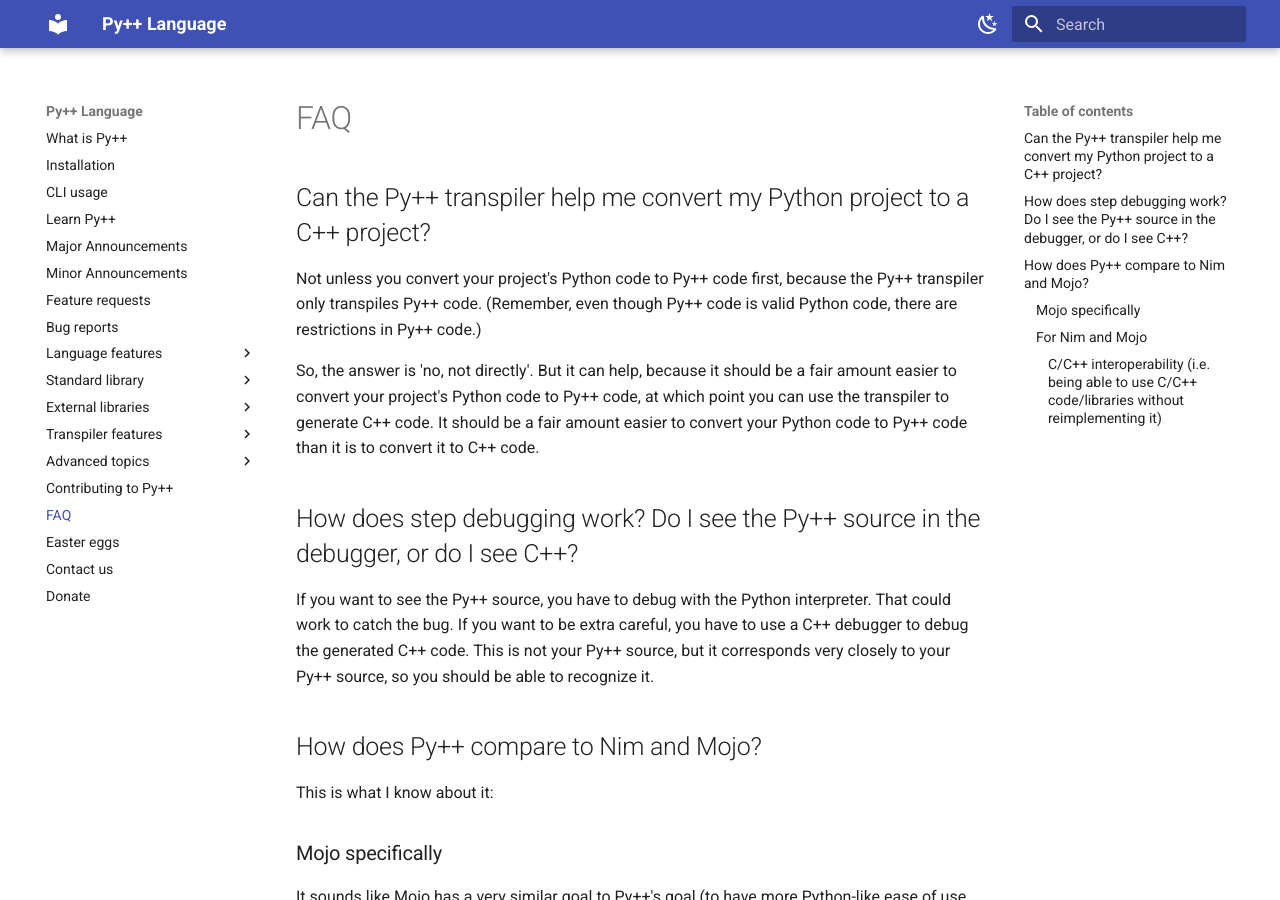
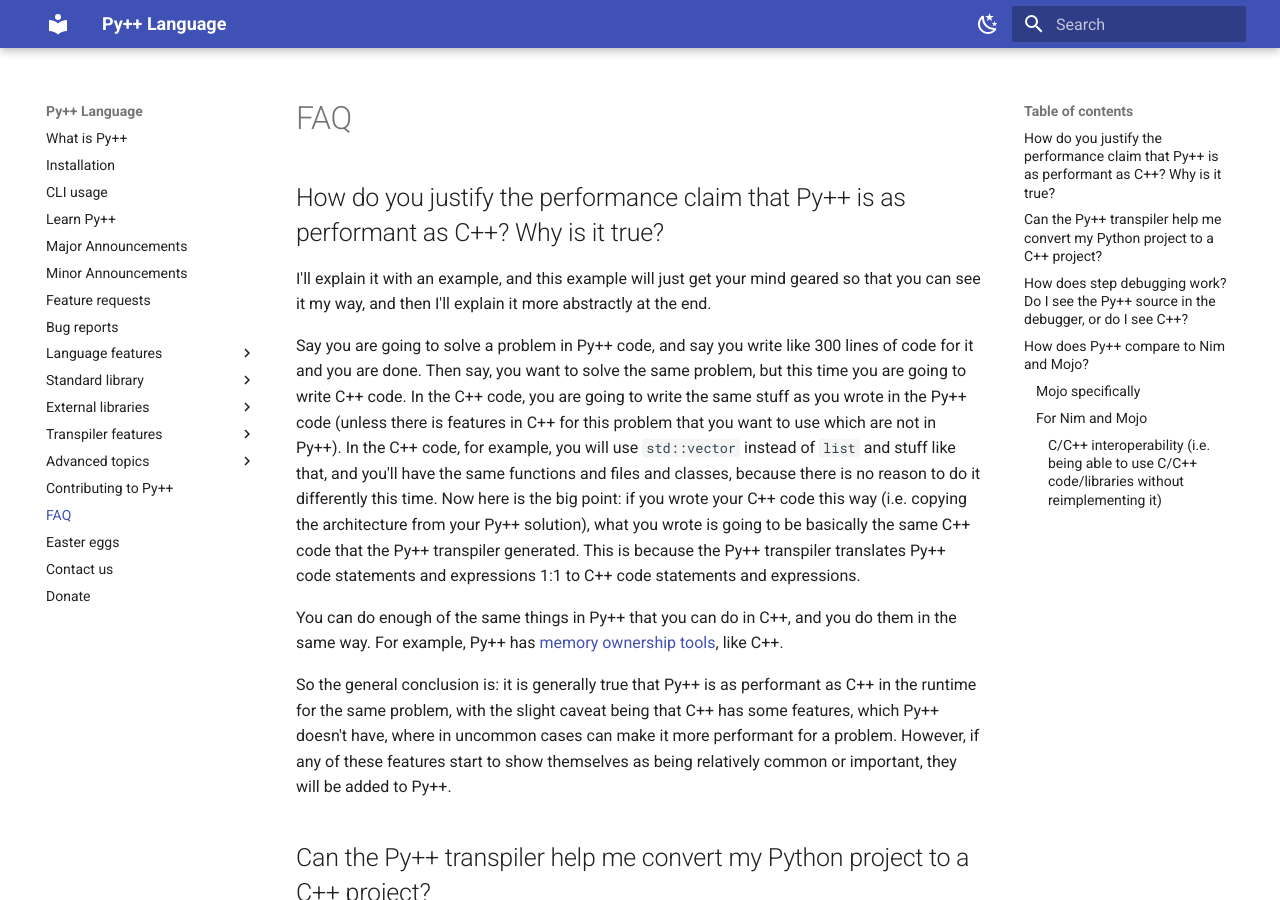
Before and after one commit to curtispuetz/pypp-docs, an MkDocs documentation site: the page built from docs/faq.md, in a window 1280 px wide and 900 px high. Built offline with MkDocs 1.6.1 and Material for MkDocs 9.7.7, drawn with Linux system fonts in a browser that asks for light colours.

Commit message:
add FAW about Py++ performance vs. C++

```diff
--- a/docs/faq.md
+++ b/docs/faq.md
@@ -1,4 +1,14 @@
 # FAQ
+
+## How do you justify the performance claim that Py++ is as performant as C++? Why is it true?
+
+I'll explain it with an example, and this example will just get your mind geared so that you can see it my way, and then I'll explain it more abstractly at the end.
+
+Say you are going to solve a problem in Py++ code, and say you write like 300 lines of code for it and you are done. Then say, you want to solve the same problem, but this time you are going to write C++ code. In the C++ code, you are going to write the same stuff as you wrote in the Py++ code (unless there is features in C++ for this problem that you want to use which are not in Py++). In the C++ code, for example, you will use `std::vector` instead of `list` and stuff like that, and you'll have the same functions and files and classes, because there is no reason to do it differently this time. Now here is the big point: if you wrote your C++ code this way (i.e. copying the architecture from your Py++ solution), what you wrote is going to be basically the same C++ code that the Py++ transpiler generated. This is because the Py++ transpiler translates Py++ code statements and expressions 1:1 to C++ code statements and expressions.
+
+You can do enough of the same things in Py++ that you can do in C++, and you do them in the same way. For example, Py++ has [memory ownership tools](lang_features/memory_ownership_tools.md), like C++.
+
+So the general conclusion is: it is generally true that Py++ is as performant as C++ in the runtime for the same problem, with the slight caveat being that C++ has some features, which Py++ doesn't have, where in uncommon cases can make it more performant for a problem. However, if any of these features start to show themselves as being relatively common or important, they will be added to Py++.
 
 ## Can the Py++ transpiler help me convert my Python project to a C++ project?
 
```
